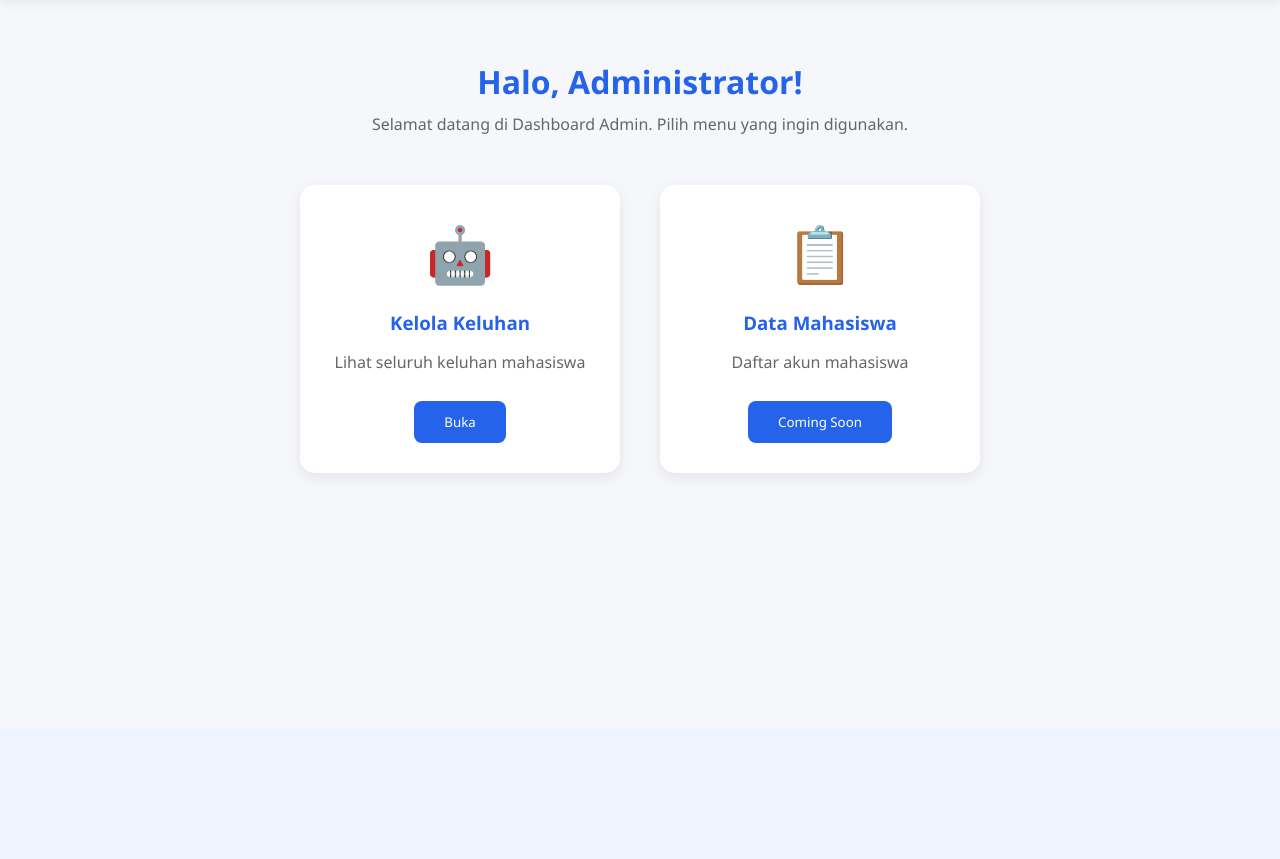
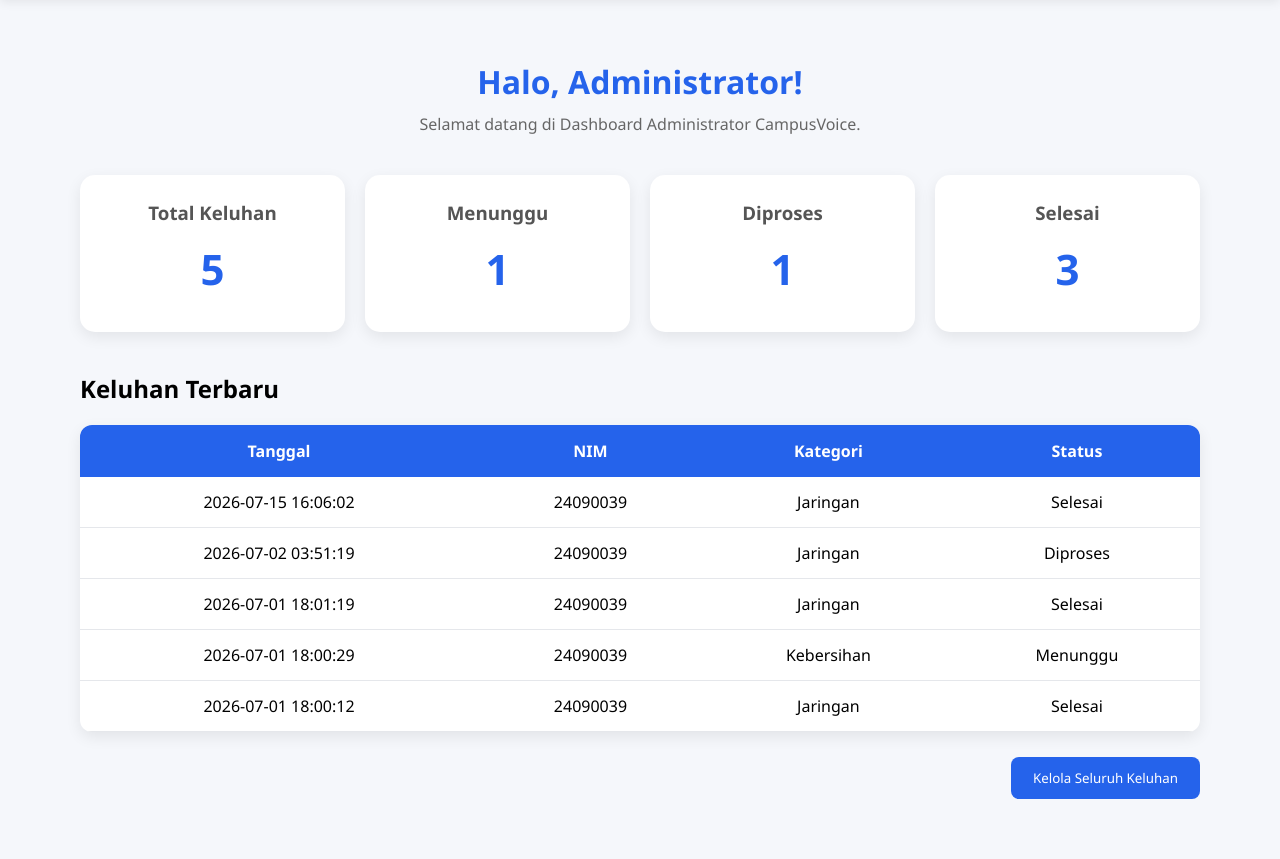
Before and after one commit to Intantri27/chatbot-keluhan, a Flask app: page /dashboard in a window 1280 px wide. Shown: the part 73-932 px from the top of the page. Before the commit the page ends 551 px from the top, so only its background shows below. Run offline with Flask 3, Linux system fonts and the light colour scheme; a user stored in the database is signed in; data comes from the database, SQL or seed files in the repository; both versions use the stored data as it was after the commit; parts of the project's set-up code (start-up, migrations or seed data) failed here and were passed over.

Commit message:
final progres

```diff
--- a/ai_model.py
+++ b/ai_model.py
@@ -16,64 +16,65 @@ stopword_remover = StopWordRemoverFactory().create_stop_word_remover()
 # Respon otomatis
 solusi_kategori = {
 
-    "Jaringan":
-"""
-Saya mendeteksi keluhan Anda berkaitan dengan jaringan internet.
+    "Jaringan": """
+Berdasarkan hasil analisis, keluhan Anda termasuk dalam kategori Jaringan.
 
-Sebelum laporan dikirim, silakan coba beberapa langkah berikut:
+Silakan mencoba beberapa langkah berikut terlebih dahulu:
 
-• Pastikan perangkat terhubung ke WiFi kampus yang benar.
-• Matikan lalu hidupkan kembali koneksi WiFi.
-• Coba berpindah ke access point lain.
+• Pastikan perangkat telah terhubung ke jaringan WiFi kampus yang benar.
+• Matikan lalu aktifkan kembali koneksi WiFi.
 • Restart perangkat apabila diperlukan.
+• Coba berpindah ke access point lain apabila tersedia.
 
-Jika masalah masih terjadi, Anda dapat mengirim laporan kepada pihak kampus.
+Apabila kendala masih terjadi, laporan Anda akan diteruskan kepada Tim Teknologi Informasi (IT) untuk dilakukan pemeriksaan lebih lanjut.
+
+Terima kasih telah menggunakan CampusVoice.
 """,
 
-    "Akademik":
-"""
-Saya mendeteksi keluhan Anda berkaitan dengan akademik.
+    "Akademik": """
+Berdasarkan hasil analisis, keluhan Anda termasuk dalam kategori Akademik.
 
-Silakan pastikan:
+Silakan memastikan beberapa hal berikut:
 
-• Jadwal input nilai telah selesai.
-• Anda sudah login ulang ke SIAKAD.
-• Hubungi dosen pengampu apabila diperlukan.
+• Jadwal perkuliahan atau jadwal input nilai telah sesuai.
+• Data pada Sistem Informasi Akademik (SIAKAD) telah diperbarui.
+• Informasi telah dikonfirmasi kepada dosen pengampu atau program studi apabila diperlukan.
 
-Jika masalah belum terselesaikan, silakan kirim laporan.
+Jika kendala belum terselesaikan, laporan Anda akan diteruskan kepada bagian akademik untuk ditindaklanjuti.
+
+Terima kasih telah menggunakan CampusVoice.
 """,
 
-    "Administrasi":
-"""
-Saya mendeteksi keluhan administrasi.
+    "Administrasi": """
+Berdasarkan hasil analisis, keluhan Anda termasuk dalam kategori Administrasi.
 
 Silakan memastikan:
 
-• Persyaratan administrasi telah lengkap.
-• Formulir sudah dikirim.
+• Persyaratan administrasi telah dipenuhi.
+• Dokumen atau formulir telah dikirim dengan benar.
 • Estimasi waktu pelayanan telah terlewati.
 
-Jika masih mengalami kendala, silakan kirim laporan.
+Apabila kendala masih terjadi, laporan akan diteruskan kepada bagian administrasi untuk diproses lebih lanjut.
+
+Terima kasih telah menggunakan CampusVoice.
 """,
 
-    "Fasilitas":
-"""
-Saya mendeteksi keluhan fasilitas.
+    "Fasilitas": """
+Berdasarkan hasil analisis, keluhan Anda termasuk dalam kategori Fasilitas.
 
-Silakan coba:
+Sistem menyarankan agar Anda memastikan fasilitas telah digunakan sesuai prosedur.
 
-• Pastikan perangkat sudah dinyalakan.
-• Periksa kabel daya.
-• Periksa kabel HDMI/VGA apabila menggunakan proyektor.
+Apabila kendala masih terjadi atau ditemukan kerusakan pada fasilitas kampus, laporan Anda akan diteruskan kepada Tim Sarana dan Prasarana agar dapat dilakukan pemeriksaan, perbaikan, maupun penggantian apabila diperlukan.
 
-Jika masih bermasalah, silakan kirim laporan.
+Terima kasih telah menggunakan CampusVoice.
 """,
 
-    "Kebersihan":
-"""
-Saya mendeteksi keluhan mengenai kebersihan.
+    "Kebersihan": """
+Berdasarkan hasil analisis, keluhan Anda termasuk dalam kategori Kebersihan.
 
-Apabila kondisi tersebut masih terjadi, laporan akan diteruskan kepada petugas kebersihan kampus.
+Laporan Anda akan diteruskan kepada petugas kebersihan kampus agar kondisi lingkungan dapat segera diperiksa dan ditangani.
+
+Terima kasih telah menggunakan CampusVoice.
 """
 }
 
--- a/app.py
+++ b/app.py
@@ -1,5 +1,5 @@
 from flask import Flask, request, jsonify, render_template, redirect, session
-from database import (login_user, simpan_keluhan, get_keluhan_mahasiswa, get_semua_keluhan, update_status)
+from database import (login_user, simpan_keluhan, get_keluhan_mahasiswa, get_semua_keluhan, update_status, get_dashboard_admin, get_keluhan_terbaru)
 
 from ai_model import prediksi_keluhan
 
@@ -43,10 +43,15 @@ def dashboard():
         return redirect("/login")
 
     if session["role"] == "admin":
+        statistik = get_dashboard_admin()
+        terbaru = get_keluhan_terbaru()
+
         return render_template(
             "dashboard_admin.html",
-            nama=session["nama"]
-        )
+            nama=session["nama"],
+            statistik=statistik,
+            terbaru=terbaru
+            )
 
     return render_template(
         "dashboard_mhs.html",
@@ -116,7 +121,7 @@ def prediksi():
 
     return jsonify({
         "kategori": kategori,
-        "respon": solusi
+        "solusi": solusi
     })
 
 @app.route("/simpan_keluhan", methods=["POST"])
--- a/database.py
+++ b/database.py
@@ -67,7 +67,7 @@ def insert_default_users():
         "admin"
     ))
 
-    # Mahasiswa contoh
+    # Mahasiswa
     cursor.execute("""
 
     INSERT OR IGNORE INTO users
@@ -84,29 +84,19 @@ def insert_default_users():
         None,
         "123456",
         "mahasiswa"
-    ))
-
-    conn.commit()
-    conn.close()
-
-# Menambah mahasiswa baru
-def tambah_mahasiswa(nama, nim, password):
-
-    conn = get_connection()
-    cursor = conn.cursor()
-
-    cursor.execute("""
-
-    INSERT INTO users
-    (nama,nim,password,role)
-    VALUES
-    (?,?,?,?)
-    """,
-
+    ),
     (
-        nama,
-        nim,
-        password,
+        "Arthala Aruna",
+        "24090040",
+        None,
+        "123456",
+        "mahasiswa"
+    ),
+    (
+        "Taksa Denandra",
+        "24090098",
+        None,
+        "123456",
         "mahasiswa"
     ))
 
@@ -183,6 +173,54 @@ def get_semua_keluhan():
     conn.close()
     return data
 
+# Dashboard Admin
+def get_dashboard_admin():
+
+    conn = get_connection()
+    cursor = conn.cursor()
+
+    cursor.execute("SELECT COUNT(*) FROM keluhan")
+    total = cursor.fetchone()[0]
+
+    cursor.execute("SELECT COUNT(*) FROM keluhan WHERE status='Menunggu'")
+    menunggu = cursor.fetchone()[0]
+
+    cursor.execute("SELECT COUNT(*) FROM keluhan WHERE status='Diproses'")
+    diproses = cursor.fetchone()[0]
+
+    cursor.execute("SELECT COUNT(*) FROM keluhan WHERE status='Selesai'")
+    selesai = cursor.fetchone()[0]
+
+    conn.close()
+
+    return {
+
+        "total": total,
+        "menunggu": menunggu,
+        "diproses": diproses,
+        "selesai": selesai
+
+    }
+
+# Keluhan Terbaru
+def get_keluhan_terbaru():
+
+    conn = get_connection()
+    cursor = conn.cursor()
+
+    cursor.execute("""
+        SELECT * FROM keluhan
+        ORDER BY tanggal DESC LIMIT 5
+    """)
+
+    data = cursor.fetchall()
+
+    conn.close()
+
+    return data
+
+
+
 # Update Status Keluhan
 def update_status(id_keluhan, status):
 
@@ -190,10 +228,8 @@ def update_status(id_keluhan, status):
     cursor = conn.cursor()
 
     cursor.execute("""
-
     UPDATE keluhan SET status=? WHERE id=?
     """,
-
     (
         status,
         id_keluhan
--- a/static/css/dashboard.css
+++ b/static/css/dashboard.css
@@ -12,81 +12,52 @@ body{
 header{
 
     background:white;
-
     display:flex;
-
     justify-content:space-between;
-
     align-items:center;
-
     padding:20px 80px;
-
     box-shadow:0 2px 10px rgba(0,0,0,.08);
-
 }
 
 header h2{
-
     color:#2563eb;
-
 }
 
 nav a{
 
     margin-left:25px;
-
     text-decoration:none;
-
     color:#333;
-
     font-weight:500;
-
 }
 
 nav a:hover{
-
     color:#2563eb;
-
 }
 
 main{
-
     padding:60px 80px;
-
 }
 
 main h1{
-
     color:#2563eb;
-
     margin-bottom:10px;
-
     text-align:center;
-
 }
 
 main p{
-
     color:#666;
-
     text-align:center;
-
 }
 
 .cards{
-
     display:flex;
-
     justify-content:center;
-
     gap:40px;
-
     margin-top:50px;
-
 }
 
 .card{
-
     width:320px;
     background:white;
     border-radius:15px;
@@ -139,3 +110,105 @@ form button{
     color:white;
     cursor:pointer;
 }
+
+.dashboard-card{
+    display:grid;
+    grid-template-columns:repeat(auto-fit, minmax(220px,1fr));
+    gap:20px;
+    margin:40px 0;
+}
+
+.dashboard-card .card{
+    width:100%;
+    background:#ffffff;
+    border-radius:15px;
+    padding:25px;
+    text-align:center;
+    box-shadow:0 5px 15px rgba(0,0,0,.08);
+    transition:0.3s;
+}
+
+.dashboard-card .card:hover{
+    transform:translateY(-5px);
+}
+
+.dashboard-card .icon{
+    font-size:40px;
+    margin-bottom:10px;
+}
+
+.dashboard-card h3{
+    color:#555;
+    margin-bottom:15px;
+}
+
+.dashboard-card h1{
+    color:#2563eb;
+    font-size:42px;
+}
+
+table{
+    width:100%;
+    margin-top:20px;
+    border-collapse:collapse;
+    background:#fff;
+    border-radius:12px;
+    overflow:hidden;
+    box-shadow:0 5px 15px rgba(0,0,0,.08);
+}
+
+table th{
+    background:#2563eb;
+    color:white;
+    padding:15px;
+}
+
+table td{
+    padding:14px;
+    border-bottom:1px solid #e5e7eb;
+    text-align:center;
+}
+
+table tr:hover{
+    background:#f8fafc;
+}
+
+.status{
+    padding:6px 12px;
+    border-radius:20px;
+    color:white;
+    font-size:13px;
+    font-weight:600;
+}
+
+.menunggu{
+    background:#f59e0b;
+}
+
+.diproses{
+    background:#2563eb;
+}
+
+.selesai{
+    background:#16a34a;
+}
+
+.action{
+    margin-top:25px;
+    display:flex;
+    justify-content:flex-end;
+}
+
+.action button{
+    padding:12px 22px;
+    background:#2563eb;
+    color:white;
+    border:none;
+    border-radius:8px;
+    cursor:pointer;
+    transition:.3s;
+}
+
+.action button:hover{
+    background:#1d4ed8;
+}
--- a/templates/dashboard_admin.html
+++ b/templates/dashboard_admin.html
@@ -16,41 +16,62 @@
         </nav>
     </header>
     <main>
-
         <h1>Halo, {{ nama }}!</h1>
-
         <p>
-            Selamat datang di Dashboard Admin. Pilih menu yang ingin digunakan.
+            Selamat datang di Dashboard Administrator CampusVoice.
         </p>
 
-        <div class="cards">
-
+        <div class="dashboard-card">
             <div class="card">
-
-                <div class="icon">🤖</div>
-
-                <h3>Kelola Keluhan</h3>
-
-                <p>
-                    Lihat seluruh keluhan mahasiswa
-                </p>
-
-                <a href="{{ url_for('kelola_keluhan') }}">
-                    <button>Buka</button>
-                </a>
-
+                <h3>Total Keluhan</h3>
+                <h1>{{ statistik.total }}</h1>
             </div>
 
             <div class="card">
-                <div class="icon">📋</div>
-                <h3>Data Mahasiswa</h3>
-                <p>
-                    Daftar akun mahasiswa
-                </p>
-                <button>Coming Soon</button>
+                <h3>Menunggu</h3>
+                <h1>{{ statistik.menunggu }}</h1>
+            </div>
+
+            <div class="card">
+                <h3>Diproses</h3>
+                <h1>{{ statistik.diproses }}</h1>
+            </div>
+
+            <div class="card">
+                <h3>Selesai</h3>
+                <h1>{{ statistik.selesai }}</h1>
             </div>
 
         </div>
+
+        <h2>Keluhan Terbaru</h2>
+
+            <table>
+                <tr>
+                    <th>Tanggal</th>
+                    <th>NIM</th>
+                    <th>Kategori</th>
+                    <th>Status</th>
+                </tr>
+
+                {% for row in terbaru %}
+
+                <tr>
+                    <td>{{ row.tanggal }}</td>
+                    <td>{{ row.nim }}</td>
+                    <td>{{ row.kategori }}</td>
+                    <td>{{ row.status }}</td>
+                </tr>
+                {% endfor %}
+            </table>
+
+            <div class="action">
+                <a href="/kelola_keluhan">
+                    <button>
+                    Kelola Seluruh Keluhan
+                    </button>
+                </a>
+            </div>
     </main>
 </body>
 </html>
--- a/templates/index.html
+++ b/templates/index.html
@@ -14,10 +14,6 @@
     <div class="logo">
         CampusVoice
     </div>
-
-    <a href="/login" class="login-btn">
-        Login
-    </a>
 
 </nav>
 
@@ -66,7 +62,7 @@
 
     <div class="card">
 
-        <h3>AI</h3>
+        <h3>Inteligent</h3>
 
         <p>
             Keluhan akan dikategorikan secara
```
Also changed, not shown: static/js/chatbot.js (+5 -17 lines), database.db, templates/daftar_keluhan.html (deleted).
